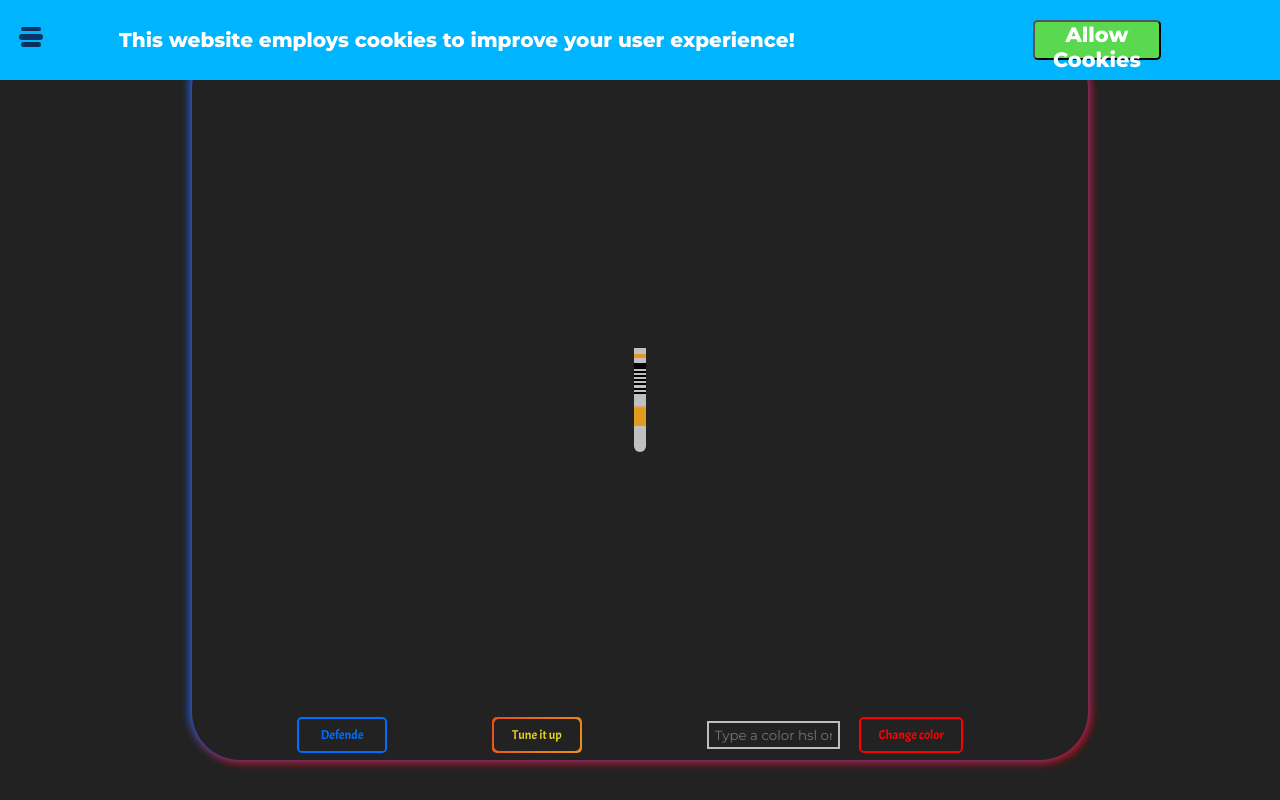
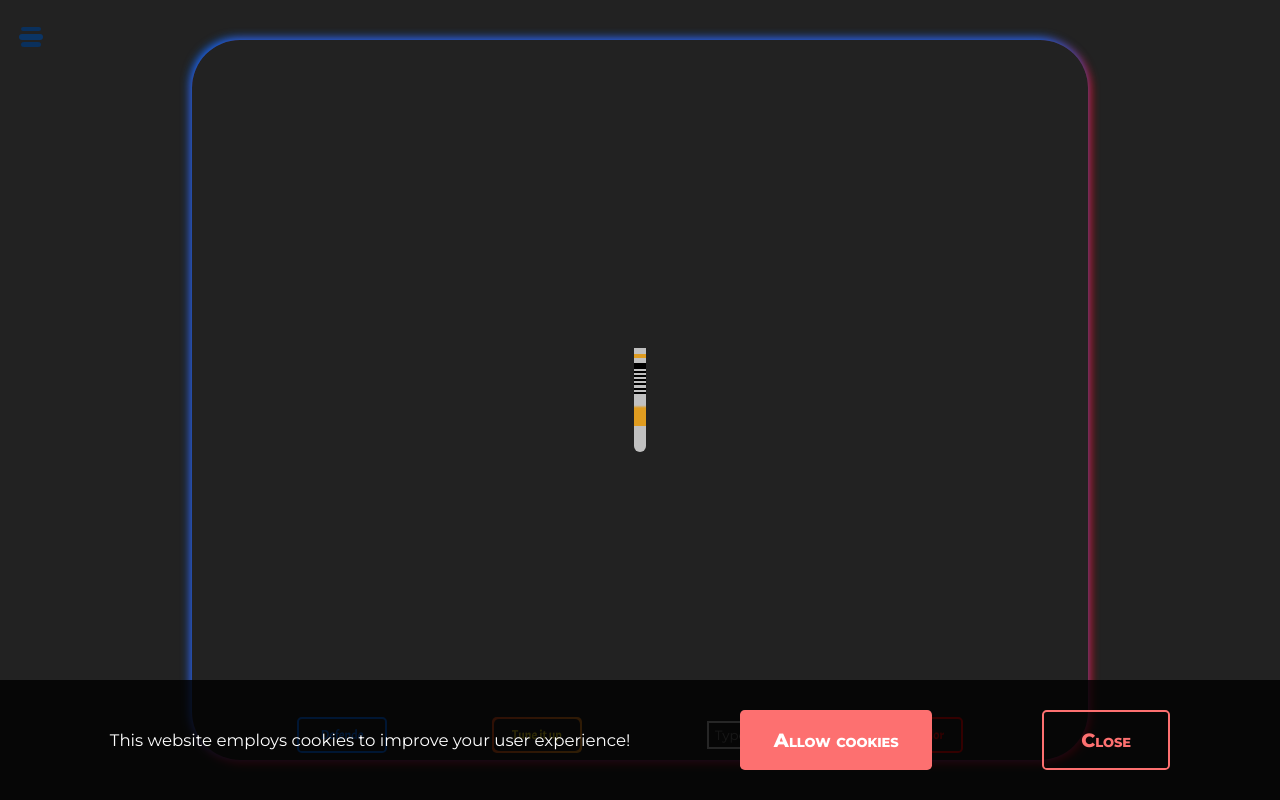
Before and after one commit to m0liveira/aulas_angularV2, an Angular app in the folder project/: page /EvAndRef in a window 1280 px wide. Built offline with nearby package versions, Linux system fonts and the light colour scheme.

Commit message:
coockies done

```diff
--- a/project/src/app/components/coockies/coockies.component.css
+++ b/project/src/app/components/coockies/coockies.component.css
@@ -1,55 +1,69 @@
 div {
   position: fixed;
-  top: 0;
-  bottom: -11vh;
+  top: auto;
+  bottom: -20vh;
   display: flex;
   align-items: center;
-  justify-content: space-around;
-  background: #00b5fd;
-  width: calc(100vw - (100vw - 100%));
-  max-width: 100vw;
-  height: 10vh;
-  transition: bottom 500ms ease;
+  justify-content: space-evenly;
+  background: rgba(0, 0, 0, 0.8);
+  width: 100%;
+  height: 15%;
+  transition: bottom 350ms ease;
 }
 
 div h1 {
   color: white;
-  font-size: 1.25rem;
+  font-size: 1.3vw;
+  font-weight: 500;
 }
 
 div button {
-  background: #59d850;
+  background: #fd7070;
   color: #fff;
   border-radius: 0.3rem;
-  font-size: 1.3rem;
+  font-size: 1.5vw;
   font-weight: 800;
-  text-transform: capitalize;
-  width: 10%;
+  font-variant: small-caps;
+  text-align: center;
+  outline: none;
+  border: none;
+  width: 15%;
   height: 50%;
   cursor: pointer;
-  transition: background 400ms ease, color 400ms ease, border 400ms ease;
 }
 
-div button:hover {
+div button:nth-last-of-type(1) {
   background: transparent;
+  color: #fd7070;
+  border: 2px solid #fd7070;
+  width: 10%;
+  transition: color 250ms ease, border 250ms ease;
+}
+
+div button:nth-last-of-type(1):hover {
   color: white;
   border: 2px solid white;
-  transition: background 400ms ease, color 400ms ease;
+  transition: color 250ms ease, border-color 250ms ease;
 }
 
 .show {
-  -webkit-animation: slideUp 500ms 1 forwards;
-  animation: slideUp 500ms 1 forwards;
+  -webkit-animation: slideUp 350ms 1 forwards;
+  animation: slideUp 350ms 1 forwards;
 }
 
 .hide {
-  -webkit-animation: slideDown 500ms 1 forwards;
-  animation: slideDown 500ms 1 forwards;
+  -webkit-animation: slideDown 350ms 1 forwards;
+  animation: slideDown 350ms 1 forwards;
+}
+
+.hide2 {
+  -webkit-animation: slideDown 350ms 1 forwards;
+  animation: slideDown 350ms 1 forwards;
 }
 
 @keyframes slideUp {
   from {
-    bottom: -11vh;
+    bottom: -20vh;
   }
   to {
     bottom: 0;
@@ -61,7 +75,7 @@ div button:hover {
     bottom: 0;
   }
   to {
-    bottom: -11vh;
+    bottom: -20vh;
     display: none;
   }
 }
--- a/project/src/app/components/coockies/coockies.component.html
+++ b/project/src/app/components/coockies/coockies.component.html
@@ -1,6 +1,7 @@
 <body>
-  <div [ngClass]="{'show': !cookies, 'hide': cookies}">
+  <div [ngClass]="{'show': !cookies, 'hide': cookies, 'hide2': closed}">
     <h1>This website employs cookies to improve your user experience!</h1>
     <button (click)="saveOnCookies()">Allow cookies</button>
+    <button (click)="close()">Close</button>
   </div>
 </body>
--- a/project/src/app/components/coockies/coockies.component.ts
+++ b/project/src/app/components/coockies/coockies.component.ts
@@ -14,16 +14,22 @@ export class CoockiesComponent implements OnInit {
   }
 
   cookies: boolean;
+  closed: boolean = false;
 
   // save cookies
   saveOnCookies(): any {
-    // localStorage.setItem('cookies', 'accepted');
+    localStorage.setItem('cookies', 'accepted');
+    this.cookies = true;
 
-    // this.cookies = true;
+
   }
 
   // get cookies
   getCookies(): any {
-    // this.cookies = localStorage.getItem('cookies') == 'accepted' ? true : false;
+    this.cookies = localStorage.getItem('cookies') == 'accepted' ? true : false;
+  }
+
+  close() {
+    this.closed = true;
   }
 }
```
